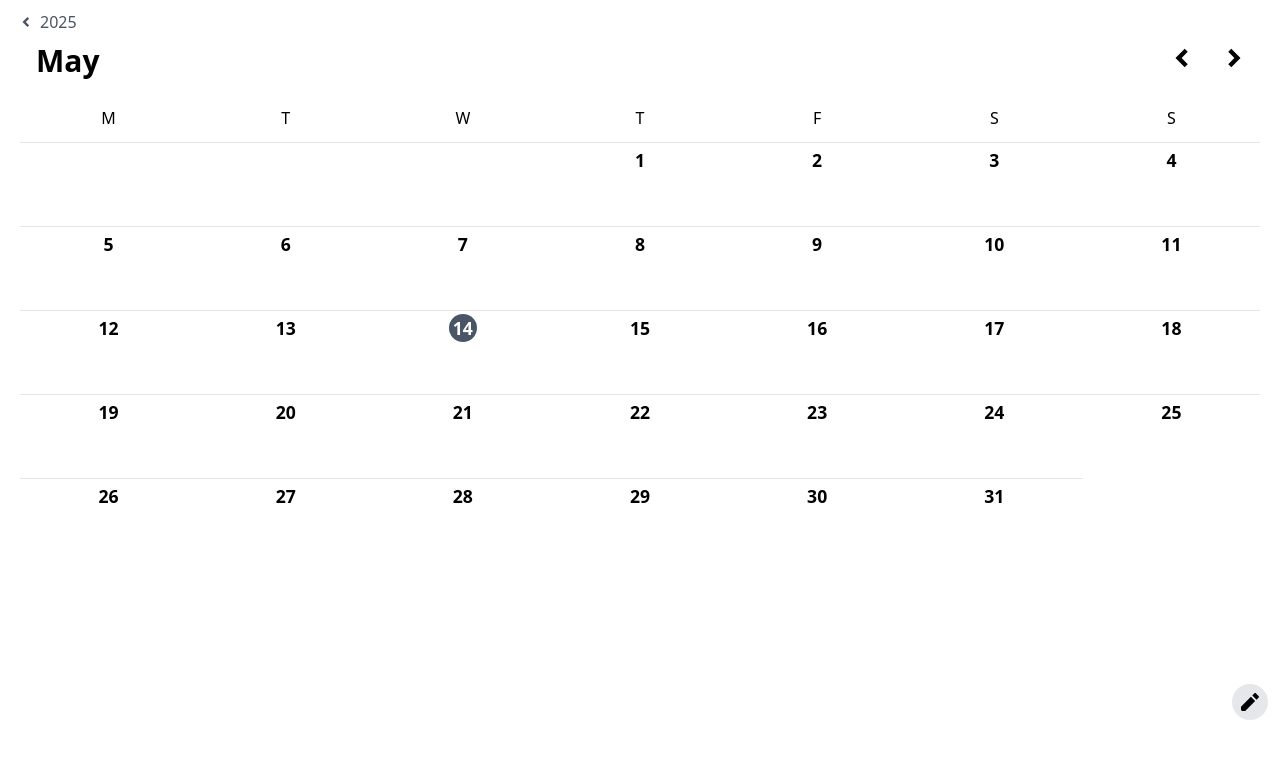
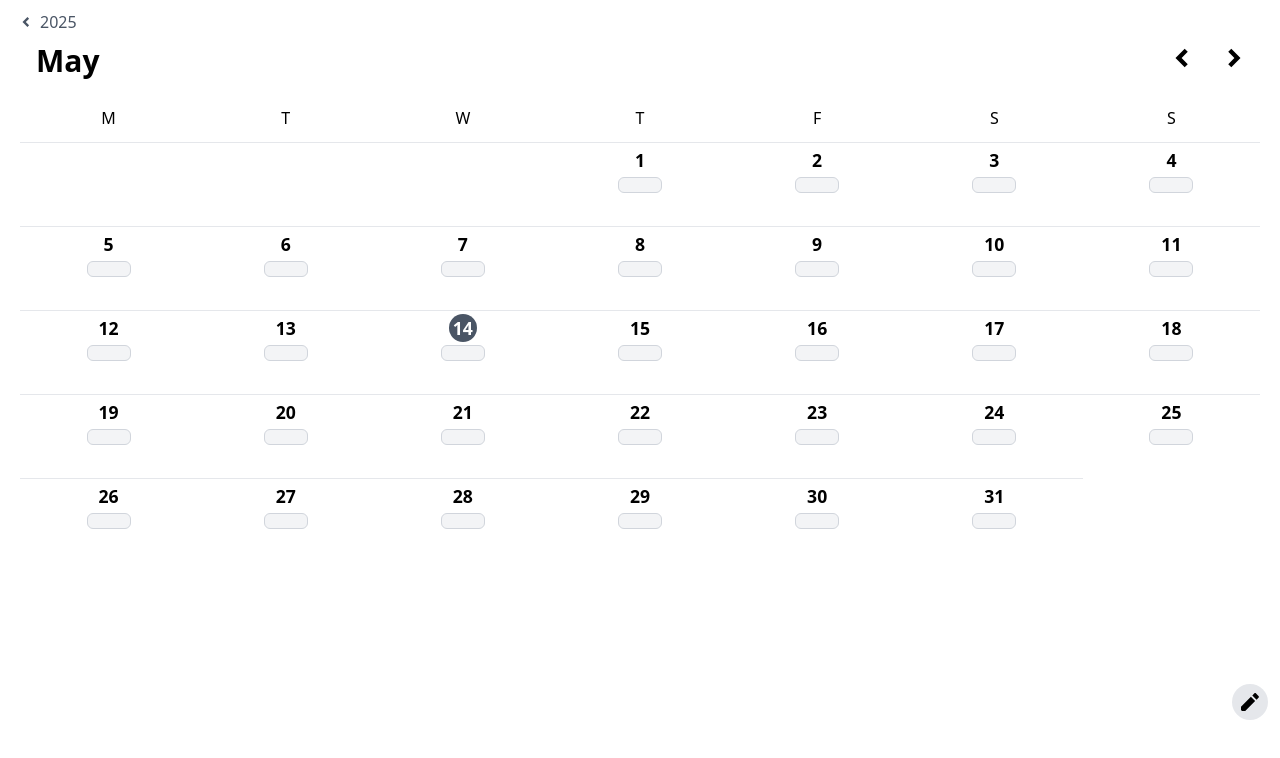
Before and after one commit to alexmonteirodev/gp-schedule-react, a React (Vite) app: page / in a window 1280 px wide. Shown: the top 758 px of the page. Built offline with nearby package versions, Linux system fonts and the light colour scheme.

Commit message:
div de editar dias do calendario

```diff
--- a/src/Components/Calendar/CalendarBody.jsx
+++ b/src/Components/Calendar/CalendarBody.jsx
@@ -36,6 +36,11 @@ const CalendarBody = () => {
           {day === currentDate && (
             <div className="size-7 z-[-1] top-[.1875rem] absolute left-1/2 -translate-x-1/2 rounded-full bg-gray-600"></div>
           )}
+          {day != null ? (
+            <div className="h-4 mt-1 w-11 m-auto bg-gray-100 rounded-md border-1 border-gray-300"></div>
+          ) : (
+            ""
+          )}
         </div>
       ))}
     </div>
```
